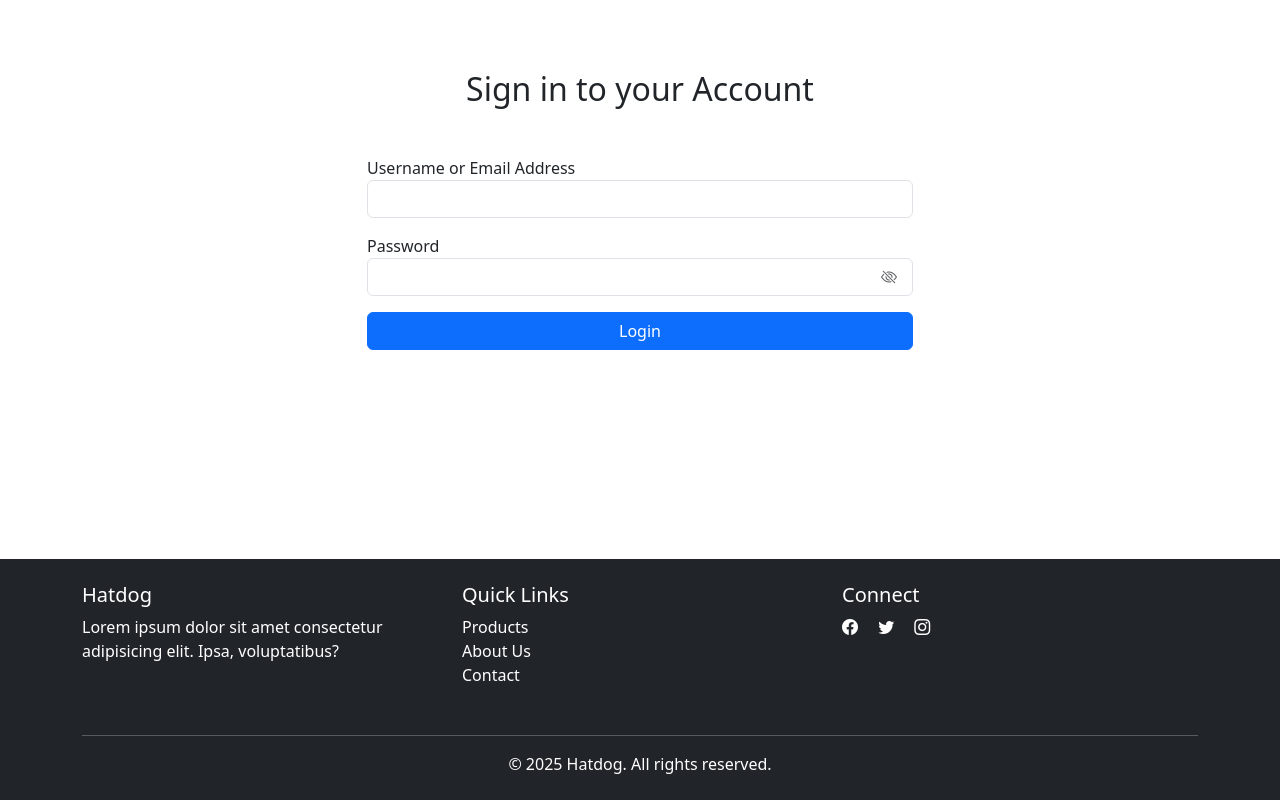
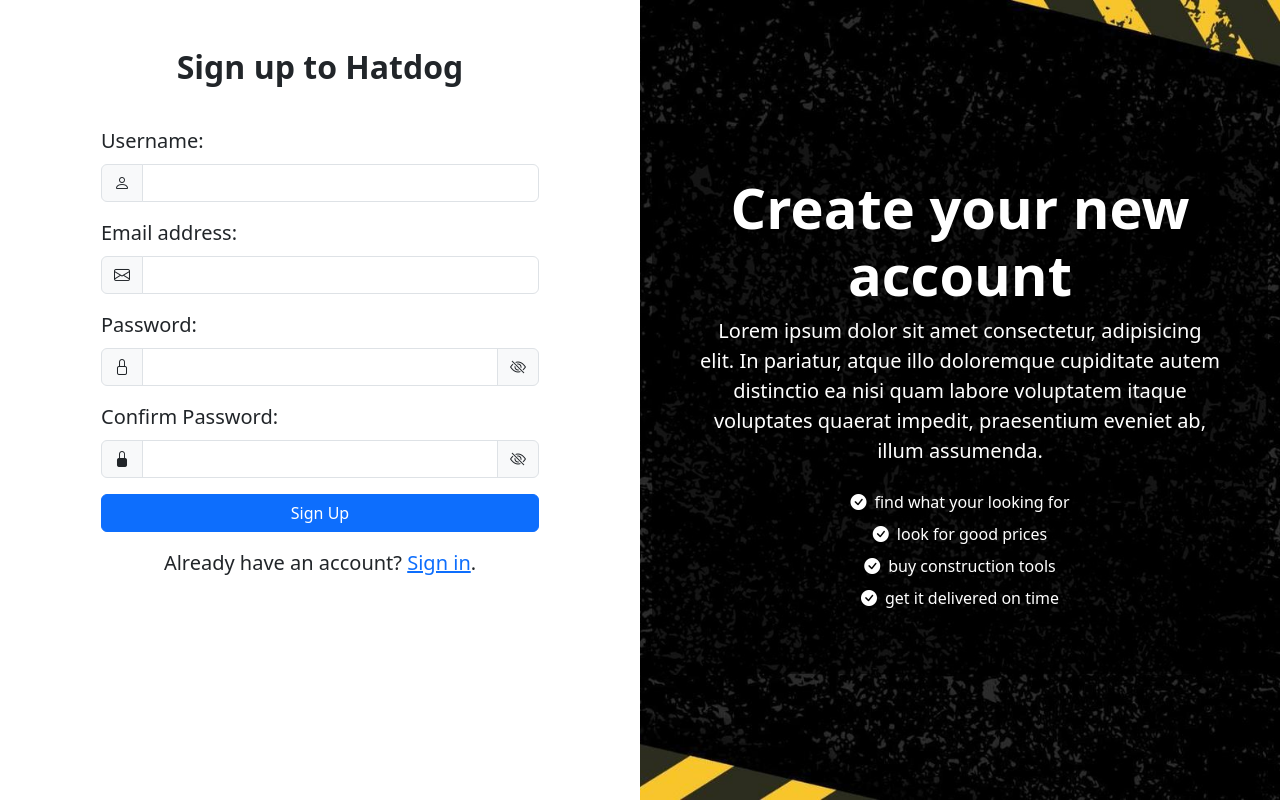
Before and after one commit to georgedonayre/cmsc110-mp2, a plain HTML site: page signup.html in a window 1280 px wide. Drawn offline with nearby package versions, Linux system fonts and the light colour scheme.

Commit message:
feat: implement signup page with hero section and password visibility toggle

```diff
--- a/assets/js/signup.js
+++ b/assets/js/signup.js
@@ -1,12 +1,14 @@
-function togglePassword() {
-    const passwordField = document.getElementById('password');
-    const eyeIcon = document.querySelector('.bi-eye-slash, .bi-eye');
+function togglePassword(fieldId) {
+    const passwordField = document.getElementById(fieldId);
+    const icon = passwordField.nextElementSibling.querySelector('i');
 
     if (passwordField.type === 'password') {
         passwordField.type = 'text';
-        eyeIcon.classList.replace('bi-eye-slash', 'bi-eye');
+        icon.classList.remove('bi-eye-slash');
+        icon.classList.add('bi-eye');
     } else {
         passwordField.type = 'password';
-        eyeIcon.classList.replace('bi-eye', 'bi-eye-slash');
+        icon.classList.remove('bi-eye');
+        icon.classList.add('bi-eye-slash');
     }
 }
--- a/signup.html
+++ b/signup.html
@@ -13,95 +13,80 @@
     href="https://cdn.jsdelivr.net/npm/bootstrap-icons@1.11.3/font/bootstrap-icons.min.css"
   />
   <style>
-    body {
-      padding-top: 70px;
-    }
+
   </style>
 </head>
 <body>
+  <!-- MAIN -->
+  <div class="container-fluid">
+    <div class="row">
+        <!-- SIGNUP FORM -->
+        <div class="col-lg-6">
+            <div class="container w-75">
+                <div class="text-center">
+                    <p class="h2 fw-bold mt-5 mb-4">Sign up to Hatdog</p>
+                </div>
+                <div class="my-2">
+                    <form>
+                        <!-- username -->
+                        <label for="username" class="form-label mt-3 lead">Username:</label>
+                        <div class="input-group">
+                          <span class="input-group-text"><i class="bi bi-person"></i></span>
+                          <input type="text" id="username" class="form-control" required>
+                        </div>
 
+                        <!-- email -->
+                        <label for="email" class="form-label mt-3 lead">Email address:</label>
+                        <div class="input-group">
+                          <span class="input-group-text"><i class="bi bi-envelope"></i></span>
+                          <input type="email" id="email" class="form-control" required>
+                        </div>
 
-    <!-- MAIN -->
-    <main class="container">
-        <div class="row justify-content-center">
-            <div class="col-md-6">
-                <div class="login-container">
-                    <div class="login-header text-center mb-5">
-                        <h2>Sign in to your Account</h2>
-                    </div>
+                        <!-- password -->
+                        <label for="password" class="form-label mt-3 lead">Password:</label>
+                        <div class="input-group mb-3">
+                          <span class="input-group-text"><i class="bi bi-lock"></i></span>
+                          <input type="password" id="password" class="form-control" required>
+                          <span class="input-group-text" style="cursor: pointer;" onclick="togglePassword('password')">
+                            <i class="bi bi-eye-slash" id="togglePasswordIcon"></i>
+                          </span>
+                        </div>
+
+                        <!-- confirm password -->
+                        <label for="confirm-password" class="form-label lead">Confirm Password:</label>
+                        <div class="input-group mb-3">
+                          <span class="input-group-text"><i class="bi bi-lock-fill"></i></span>
+                          <input type="password" id="confirm-password" class="form-control" required>
+                          <span class="input-group-text" style="cursor: pointer;" onclick="togglePassword('confirm-password')">
+                            <i class="bi bi-eye-slash" id="toggleConfirmPasswordIcon"></i>
+                          </span>
+                        </div>
+
+                        <button type="submit" class="btn btn-primary container mb-2">Sign Up</button>
+                    </form>
                 </div>
-
-                <form>
-                    <div class="text-left mb-3 position-relative">
-                        <label for="username">Username or Email Address</label>
-                        <input type="text" id="username" class="form-control" required>
-                    </div>
-                    <div class="text-left mb-3 position-relative">
-                        <label for="password">Password</label>
-                        <input type="password" id="password" class="form-control" required minlength="6">
-                        <span class="position-absolute end-0 top-50  me-3"
-                        style="cursor: pointer;"
-                        onclick="togglePassword()">
-                        <i class="bi bi-eye-slash text-muted"></i>
-                        </span>
-                    </div>
-                    <button type="submit" class="btn btn-primary w-100">Login</button>
-                    </div>
-                </form>
+                <div class="text-center">
+                    <p class="lead mb-5">Already have an account? <a href="account.html">Sign in</a>.</p>
+                </div>
             </div>
         </div>
-    </main>
-
-    <!--FOOTER-->
-    <footer class="bg-dark text-white mt-5 py-4 fixed-bottom">
-        <div class="container">
-          <div class="row">
-            <div class="col-md-4 mb-3">
-              <h5>Hatdog</h5>
-              <p class="text-white">
-                Lorem ipsum dolor sit amet consectetur adipisicing elit. Ipsa,
-                voluptatibus?
-              </p>
-            </div>
-            <div class="col-md-4 mb-3">
-              <h5>Quick Links</h5>
-              <ul class="list-unstyled">
-                <li>
-                  <a href="products.html" class="text-white text-decoration-none"
-                    >Products</a
-                  >
-                </li>
-                <li>
-                  <a href="about.html" class="text-white text-decoration-none"
-                    >About Us</a
-                  >
-                </li>
-                <li>
-                  <a href="contact.html" class="text-white text-decoration-none"
-                    >Contact</a
-                  >
-                </li>
+        <!-- HERO SECTION -->
+        <div class="col-lg-6 d-flex align-items-center text-white" style="min-height: 100vh; background: url('assets/img/hero-image.jpg') center/cover no-repeat;">
+          <div class="container text-center p-5" style="background-color: rgba(0,0,0,0.5);">
+              <h1 class="display-4 fw-bold">Create your new account</h1>
+              <p class="lead">Lorem ipsum dolor sit amet consectetur, adipisicing elit. In pariatur, atque illo doloremque cupiditate autem distinctio ea nisi quam labore voluptatem itaque voluptates quaerat impedit, praesentium eveniet ab, illum assumenda.</p>
+              <ul class="list-unstyled mt-4">
+                  <li class="mb-2"><i class="bi bi-check-circle-fill me-2"></i>find what your looking for</li>
+                  <li class="mb-2"><i class="bi bi-check-circle-fill me-2"></i>look for good prices</li>
+                  <li class="mb-2"><i class="bi bi-check-circle-fill me-2"></i>buy construction tools</li>
+                  <li class="mb-2"><i class="bi bi-check-circle-fill me-2"></i>get it delivered on time</li>
               </ul>
-            </div>
-            <div class="col-md-4 mb-3">
-              <h5>Connect</h5>
-              <a href="#" class="text-white me-3"
-                ><i class="bi bi-facebook"></i
-              ></a>
-              <a href="#" class="text-white me-3"
-                ><i class="bi bi-twitter"></i
-              ></a>
-              <a href="#" class="text-white me-3"
-                ><i class="bi bi-instagram"></i
-              ></a>
-            </div>
-          </div>
-          <hr />
-          <div class="text-center text-white">
-            <p class="mb-0">&copy; 2025 Hatdog. All rights reserved.</p>
           </div>
         </div>
-    </footer>
-    <script src="assets/js/signup.js"></script>
+    </div>
+  </div>
+  <script src="assets/js/signup.js"></script>
+  <script src="https://cdn.jsdelivr.net/npm/bootstrap@5.3.8/dist/js/bootstrap.bundle.min.js" integrity="sha384-FKyoEForCGlyvwx9Hj09JcYn3nv7wiPVlz7YYwJrWVcXK/BmnVDxM+D2scQbITxI" crossorigin="anonymous"></script>
+  <script src="assets/js/layout.js"></script>
 </body>
 </html>
```
